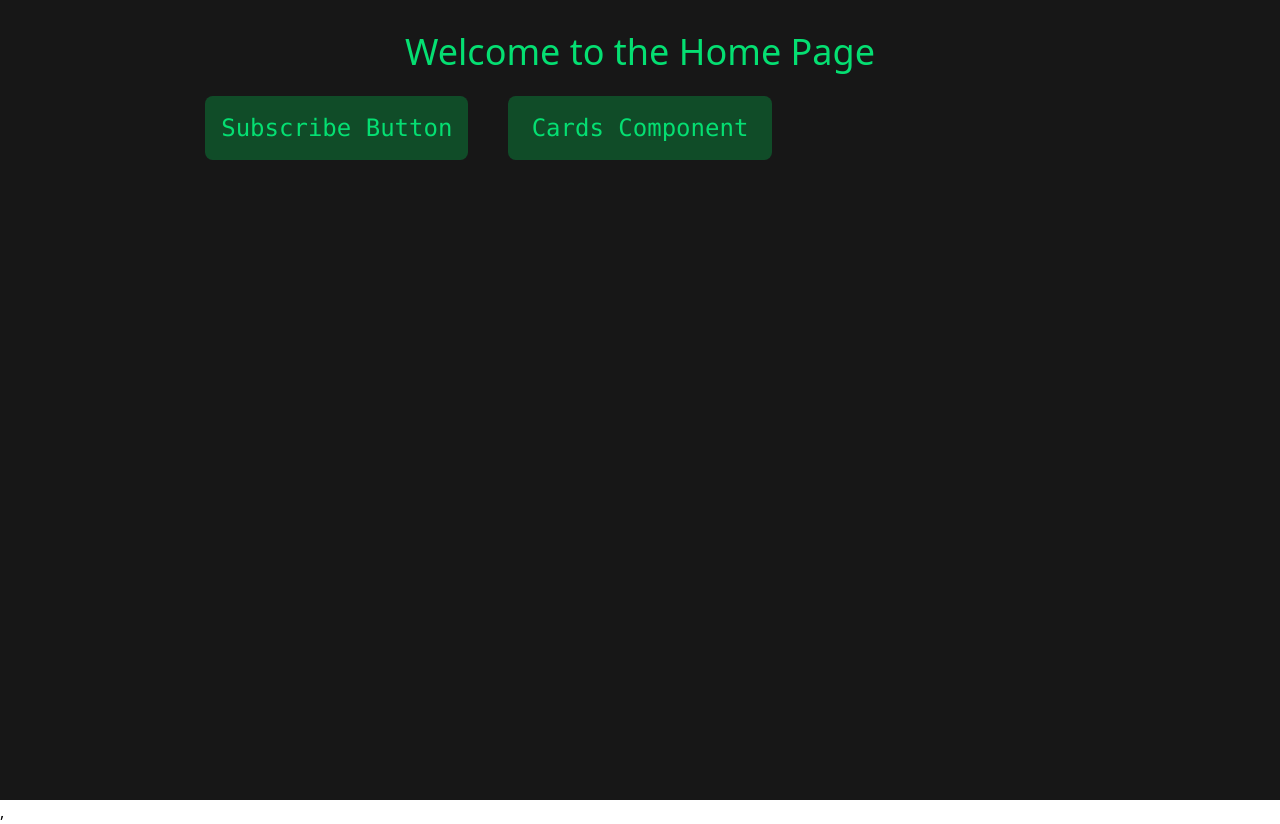
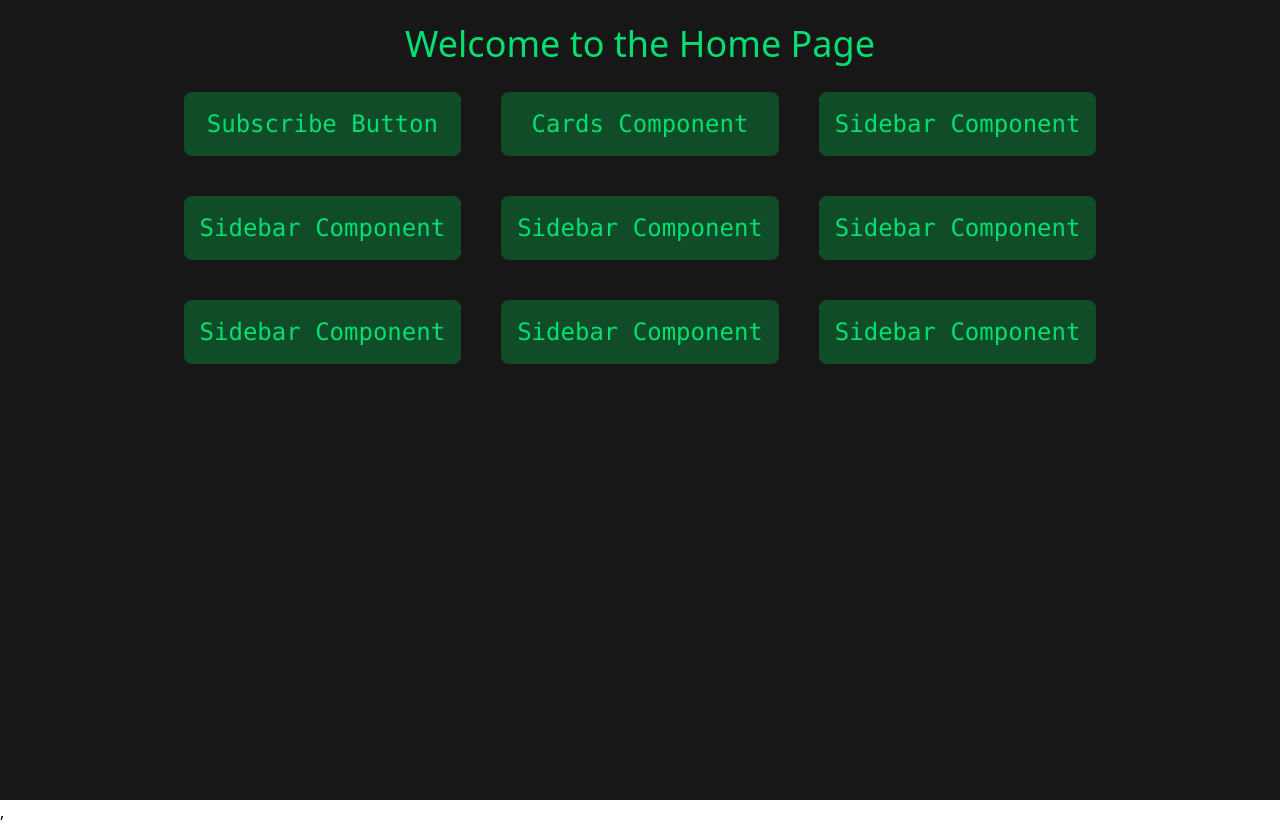
Before and after one commit to rjv01/FramerMotionProjects, a React (Vite) app: page / in a window 1280 px wide. Built offline with nearby package versions, Linux system fonts and the light colour scheme.

Commit message:
adding variants

```diff
--- a/src/App.tsx
+++ b/src/App.tsx
@@ -1,6 +1,8 @@
 import Card from "./components/Card"
 import Home from "./components/Home"
 import Subscribe from "./components/Subscribe"
+import Sidebar from "./components/Sidebar"
+
 import { Routes,Route } from "react-router-dom"
 function App() {
   return (
@@ -9,6 +11,7 @@ function App() {
         <Route path="/" element={<Home />}>Home</Route>
         <Route path="/subscribe" element={<Subscribe />} />
         <Route path="/Card" element={<Card />} />
+        <Route path="/sidebar" element={<Sidebar />} />
       </Routes>
     </div>
   )
--- a/src/components/Card.tsx
+++ b/src/components/Card.tsx
@@ -12,7 +12,7 @@ function Card() {
                     exit={{
                         opacity:0,
                         scale:0.98,
-                        filter:"blu(10px)"
+                        filter:"blur(10px)"
                     }}
                     transition={{
                         duration:0.3,
--- a/src/components/Home.tsx
+++ b/src/components/Home.tsx
@@ -4,19 +4,52 @@ function Home() {
   const links = [
     { href: "/subscribe", label: "Subscribe Button" },
     { href: "/card", label: "Cards Component" },
+    { href: "/sidebar", label: "Sidebar Component" },
+    { href: "/sidebar", label: "Sidebar Component" },
+    { href: "/sidebar", label: "Sidebar Component" },
+    { href: "/sidebar", label: "Sidebar Component" },
+    { href: "/sidebar", label: "Sidebar Component" },
+    { href: "/sidebar", label: "Sidebar Component" },
+    { href: "/sidebar", label: "Sidebar Component" },
   ];
 
+  const containerVariants = {
+    hidden:{
+      opacity:0,
+    },
+    show:{
+      opacity:1,
+      transition:{
+        staggerChildren:0.2,
+      }
+    }
+  };
+
+  const itemVariants = {
+    hidden:{
+      opacity:0,
+    },
+    show:{
+      opacity:1,
+      y:-20
+    }
+  }
   return (
     <div className="min-h-screen flex flex-col items-center bg-neutral-900">
-      <h1 className="text-4xl text-green-400 mt-8">
+      <h1 className="text-4xl text-green-400 m-6">
         Welcome to the Home Page
       </h1>
 
-      <div
+      <motion.div
+        variants={containerVariants}
+        initial="hidden"
+        animate="show"
+        exit="hidden"
         className="font-mono grid grid-cols-3 gap-10 m-6 text-white text-2xl"
       >
         {links.map((link, i) => (
           <motion.a
+            variants={itemVariants}
             key={i}
             href={link.href}
             whileHover={{ scale: 1.05 }}
@@ -26,7 +59,7 @@ function Home() {
             {link.label}
           </motion.a>
         ))}
-      </div>
+      </motion.div>
     </div>
   );
 }
--- /dev/null
+++ b/src/components/Sidebar.tsx
@@ -0,0 +1,76 @@
+import React from "react";
+import { motion,AnimatePresence } from "framer-motion";
+import { ArrowBigRight } from "lucide-react";
+
+function Sidebar() {
+    const [open,setOpen]=React.useState(false);
+
+    const containerVariants={
+        hidden:{
+            opacity:0,
+        },
+        show:{
+            opacity:1,
+            transition:{
+                staggerChildren:0.15,
+            },
+        },
+    };
+
+    const itemVariants={
+        hidden:{
+            opacity:0,
+        },
+        show:{
+            opacity:1,
+            x:0,
+        }
+    }
+
+    const links = [
+        {href:"#",label:"Home"},
+        {href:"#",label:"Analytics"},
+        {href:"#",label:"Users"},
+        {href:"#",label:"Settings"},
+    ]
+    return (
+        <div className="min-h-screen bg-neutral-800 flex justify-center items-center">
+            <motion.div className="relative bg-red-600 h-150 w-120 rounded-lg shadow-lg flex flex-col">
+                <div className="absolute bg-black h-150 w-60 rounded-r-2xl">
+                    <button
+                        className="absolute left-48 top-2 bg-white border border-neutral-400 p-2 rounded-full cursor-pointer"
+                        onClick={()=>setOpen(!open)}
+                    ><ArrowBigRight /> </button>
+                    <AnimatePresence>
+                    {
+                        open && (
+                            <motion.div
+                                variants={containerVariants}
+                                initial="hidden"
+                                animate="show"
+                                exit="hidden"
+                                className="flex flex-col p-4 m-4 gap-20 text-xl">
+                                {
+                                    links.map((link,i)=>(
+                                        <motion.a
+                                            variants={itemVariants}
+                                            key={i}
+                                            whileTap={{}}
+                                            href={link.href}
+                                            className="text-blue-500 bg-blue-800/30 border border-blue-400 p-3 text-center rounded-2xl mt-4"
+                                        >
+                                            {link.label}
+                                        </motion.a>
+                                    ))
+                                }
+                            </motion.div>
+                        )
+                    }
+                    </AnimatePresence>
+                </div>
+            </motion.div>
+        </div>
+    );
+}
+
+export default Sidebar;
```
